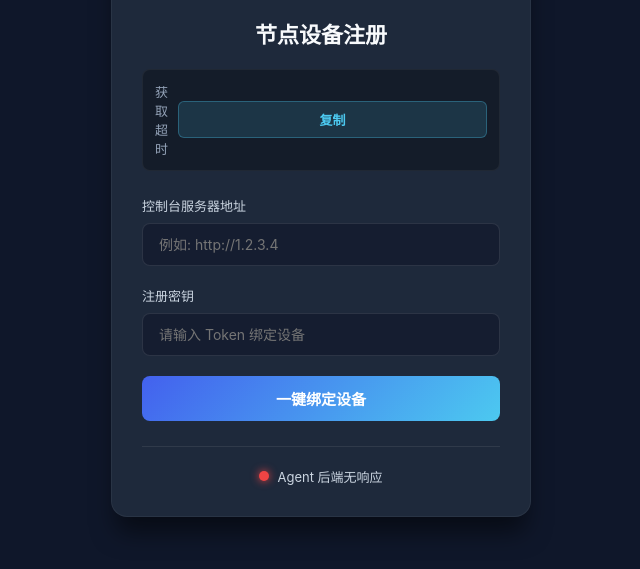
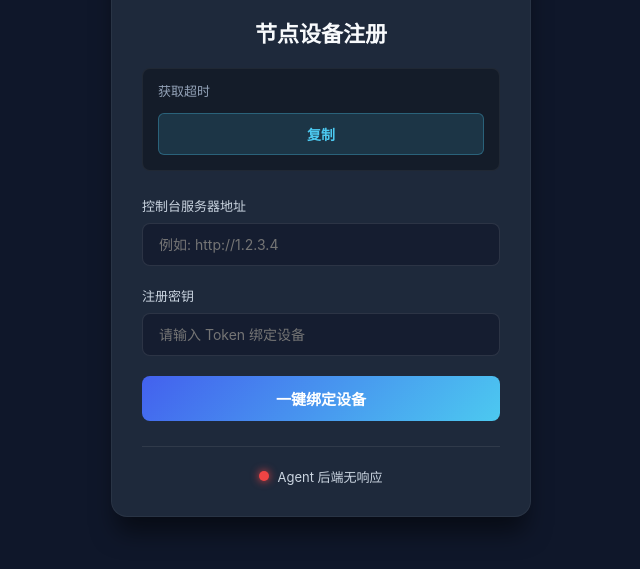
Before and after one commit to Tony855/S5M-Master, a plain HTML site: page s5m-agent/index.html in a window 1280 px wide. Shown: the part 187-756 px from the top of the page, without its empty margins (319-959 px from the left). Drawn offline with Linux system fonts and the light colour scheme; no server answers.

Commit message:
style: 优化移动端 UI 适配，修复机器码溢出及表格滚动问题

```diff
--- a/s5m-agent/index.html
+++ b/s5m-agent/index.html
@@ -22,9 +22,9 @@
     .dot { width: 10px; height: 10px; border-radius: 50%; background: #64748b; }
     .dot.active { background: #10b981; box-shadow: 0 0 8px #10b981; }
     .dot.error { background: #ef4444; box-shadow: 0 0 8px #ef4444; }
-    .machine-box { display: flex; align-items: center; gap: 10px; background: rgba(0,0,0,0.3); padding: 12px; border-radius: 8px; margin-bottom: 25px; border: 1px solid rgba(255,255,255,0.05); }
-    .machine-text { flex: 1; font-size: 13px; color: #94a3b8; font-family: monospace; word-break: break-all; }
-    .btn-copy { padding: 8px 14px; font-size: 13px; background: rgba(76,201,240,0.15); color: #4cc9f0; border: 1px solid rgba(76,201,240,0.3); border-radius: 6px; cursor: pointer; }
+    .machine-box { display: flex; flex-direction: column; align-items: stretch; gap: 10px; background: rgba(0,0,0,0.3); padding: 15px; border-radius: 8px; margin-bottom: 25px; border: 1px solid rgba(255,255,255,0.05); }
+    .machine-text { font-size: 13px; color: #94a3b8; font-family: monospace; word-break: break-all; max-height: 120px; overflow-y: auto; line-height: 1.4; text-align: left; }
+    .btn-copy { width: 100%; padding: 10px; font-size: 14px; background: rgba(76,201,240,0.15); color: #4cc9f0; border: 1px solid rgba(76,201,240,0.3); border-radius: 6px; cursor: pointer; white-space: nowrap; }
   </style>
 </head>
 <body>
```
Also changed, not shown: web/index.html (+10 -2 lines).
